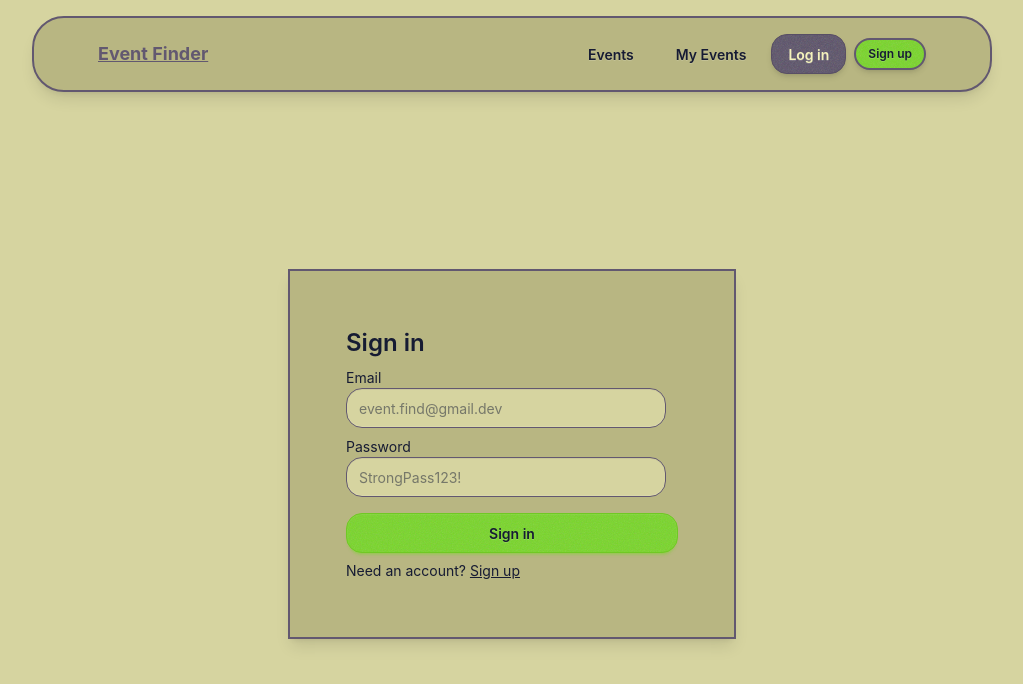
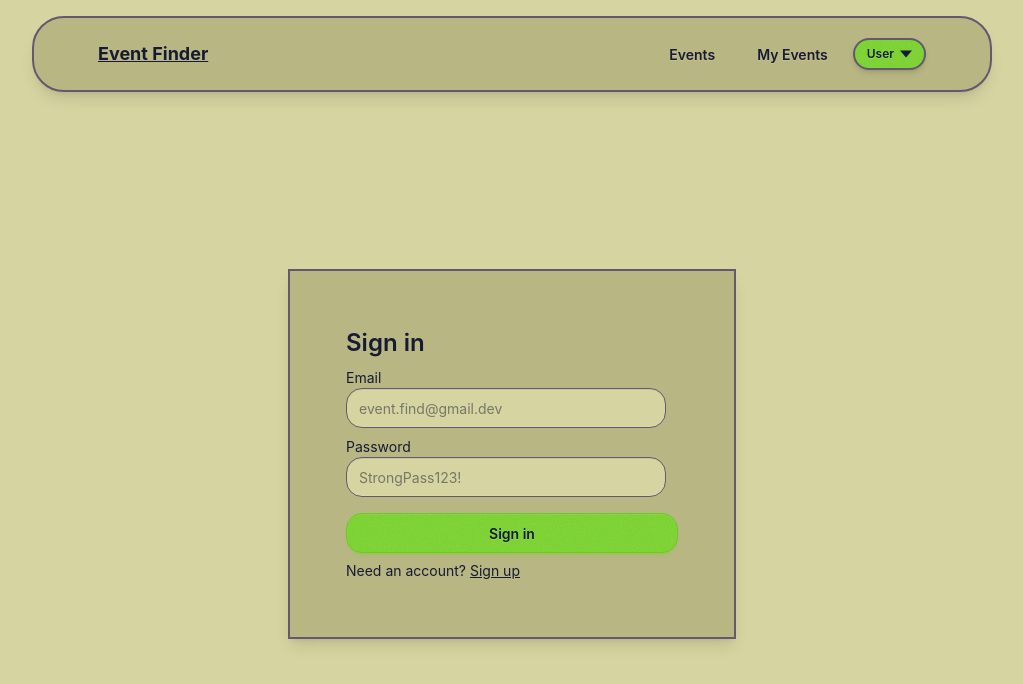
Before and after one commit to eesa-shoaib/event-management-system, a React (Vite) app: page /login in a window 1280 px wide. Shown: the top 684 px of the page, without its empty margins (128-1151 px from the left). Built offline with nearby package versions, Linux system fonts and the light colour scheme.

Commit message:
feat: update navbar with auth dropdown
- add useAppDispatch and useAppSelector for auth state
- add logout dispatch and navigate on logout
- replace login/register links with dropdown component
- show user name when authenticated, login link when not

```diff
--- a/src/components/Navbar.tsx
+++ b/src/components/Navbar.tsx
@@ -1,4 +1,6 @@
-import { Link, NavLink } from "react-router-dom";
+import { Link, NavLink, useNavigate } from "react-router-dom";
+import { useAppDispatch, useAppSelector } from "../app/hooks";
+import { logout } from "../features/auth/authSlice";
 
 const navLinkClass = ({ isActive }) =>
   `btn btn-md px-4
@@ -6,13 +8,31 @@ const navLinkClass = ({ isActive }) =>
   ${isActive ? "btn-neutral shadow-md " : "btn-ghost hover:bg-neutral/30 hover:shadow-lg"}`;
 
 function Navbar() {
+  const dispatch = useAppDispatch();
+  const navigate = useNavigate();
+
+  const { isAuthenticated, currentUser } = useAppSelector((state) => state.auth);
+
+  const closeDropdown = () => {
+    if (document.activeElement instanceof HTMLElement) {
+      document.activeElement.blur();
+    }
+  };
+
+  const handleLogout = () => {
+    closeDropdown();
+    dispatch(logout());
+    navigate("/login");
+  };
+
   return (
     <header className="navbar bg-base-300 border-2 border-solid border-neutral shadow-lg px-16 py-4 rounded-4xl">
       <div className="navbar-start">
-        <Link to="/events" className="link link-neutral text-lg font-bold">
+        <Link to="/events" className="link link-base-content text-lg font-bold">
           Event Finder
         </Link>
       </div>
+
       <nav className="navbar-end gap-2" aria-label="Main navigation">
         <NavLink to="/events" className={navLinkClass}>
           Events
@@ -20,12 +40,59 @@ function Navbar() {
         <NavLink to="/my-events" className={navLinkClass}>
           My Events
         </NavLink>
-        <NavLink to="/login" className={navLinkClass}>
-          Log in
-        </NavLink>
-        <NavLink to="/register" className="btn btn-primary btn-sm border-2 border-solid border-neutral shadow-md">
-          Sign up
-        </NavLink>
+
+        {isAuthenticated ? (
+          <div className="dropdown dropdown-end">
+            <div
+              tabIndex={0}
+              role="button"
+              className="btn btn-primary btn-sm border-2 border-solid border-neutral shadow-md"
+            >
+              {currentUser?.name || "User"}
+              <svg className="w-3 h-3" viewBox="0 0 10 6" fill="currentColor" aria-hidden="true">
+                <path d="M0 0l5 6 5-6z" />
+              </svg>
+            </div>
+            <ul
+              tabIndex={0}
+              className="dropdown-content menu bg-base-200 rounded-box z-10 mt-2 w-40 p-2 shadow-lg border-2 border-solid border-neutral"
+            >
+              <li>
+                <button type="button" onClick={handleLogout}>
+                  Log Out
+                </button>
+              </li>
+            </ul>
+          </div>
+        ) : (
+          <div className="dropdown dropdown-end">
+            <div
+              tabIndex={0}
+              role="button"
+              className="btn btn-primary btn-sm border-2 border-solid border-neutral shadow-md"
+            >
+              Log in
+              <svg className="w-3 h-3" viewBox="0 0 10 6" fill="currentColor" aria-hidden="true">
+                <path d="M0 0l5 6 5-6z" />
+              </svg>
+            </div>
+            <ul
+              tabIndex={0}
+              className="dropdown-content menu bg-base-100 rounded-box z-10 mt-2 w-40 p-2 shadow-lg border-2 border-solid border-neutral"
+            >
+              <li>
+                <Link to="/login" onClick={closeDropdown}>
+                  Log in
+                </Link>
+              </li>
+              <li>
+                <Link to="/register" onClick={closeDropdown}>
+                  Sign up
+                </Link>
+              </li>
+            </ul>
+          </div>
+        )}
       </nav>
     </header>
   );
```
